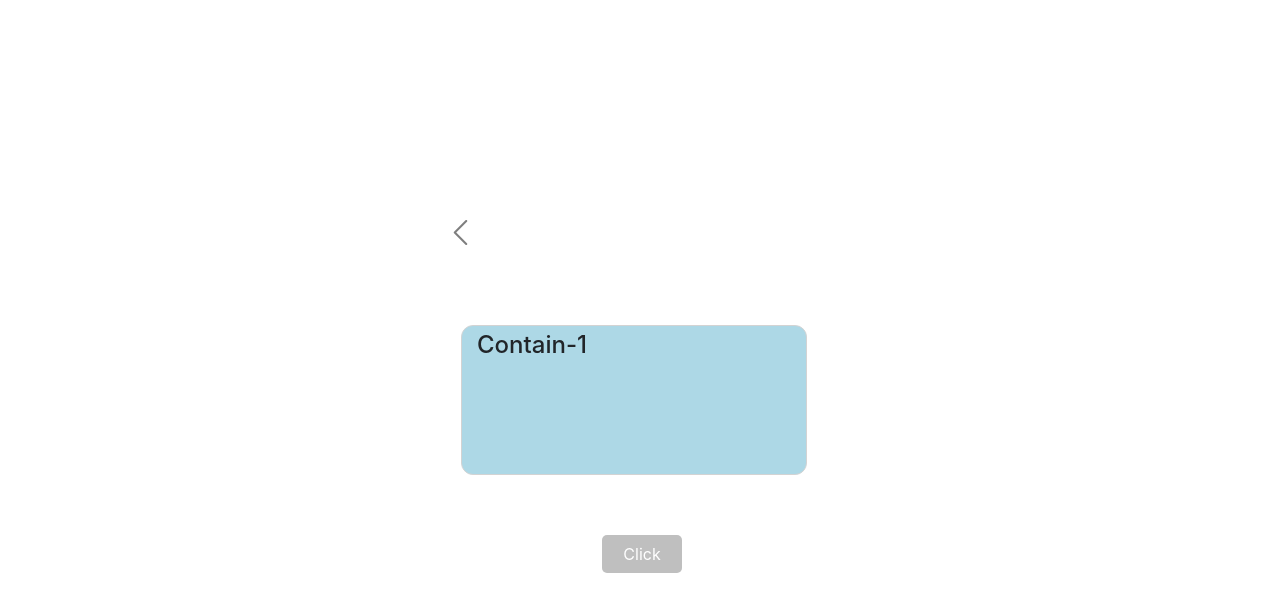
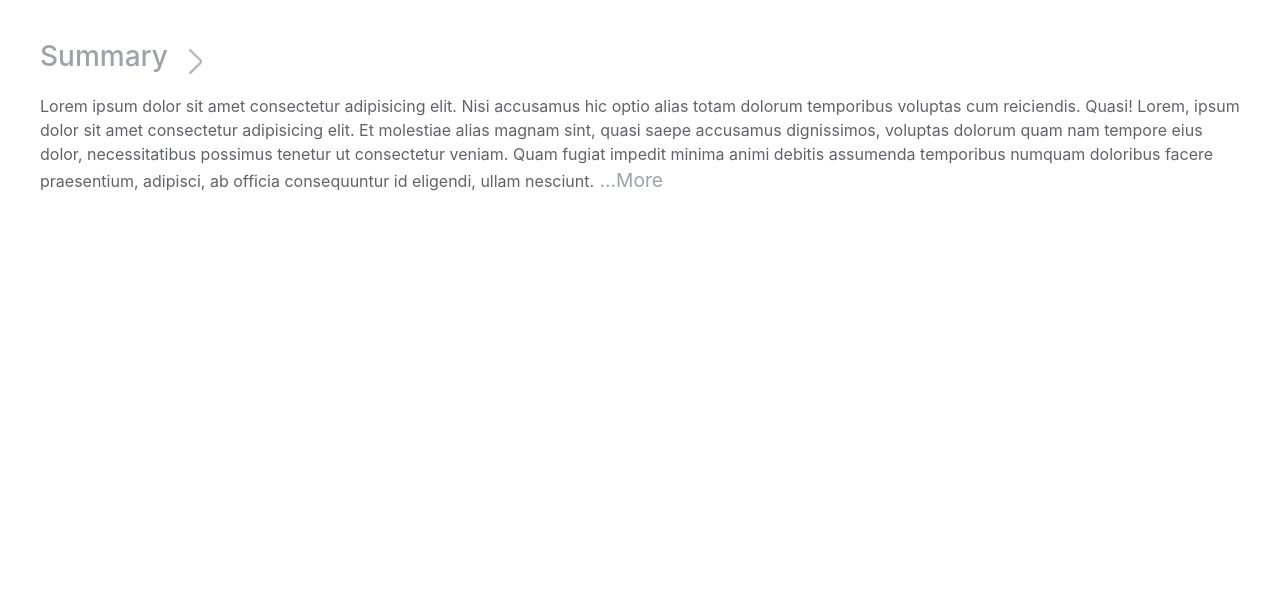
Before and after one commit to prakashkalsariya/vectrum, a React (Create React App) app: page / in a window 1280 px wide. Shown: the top 612 px of the page. Built offline with nearby package versions, Linux system fonts and the light colour scheme.

Commit message:
import changes

```diff
--- a/src/App.tsx
+++ b/src/App.tsx
@@ -1,10 +1,13 @@
 import "./App.scss";
 import Slider from "./component/slider/Slider";
+import RotateArrow from "./component/rotateArrow/RotateArrow";
+
 
 function App() {
   return (
-    <div className="body">
-      <Slider />
+    <div className="main-container">
+      {/* <Slider /> */}
+      <RotateArrow/>
     </div>
   );
 }
```
